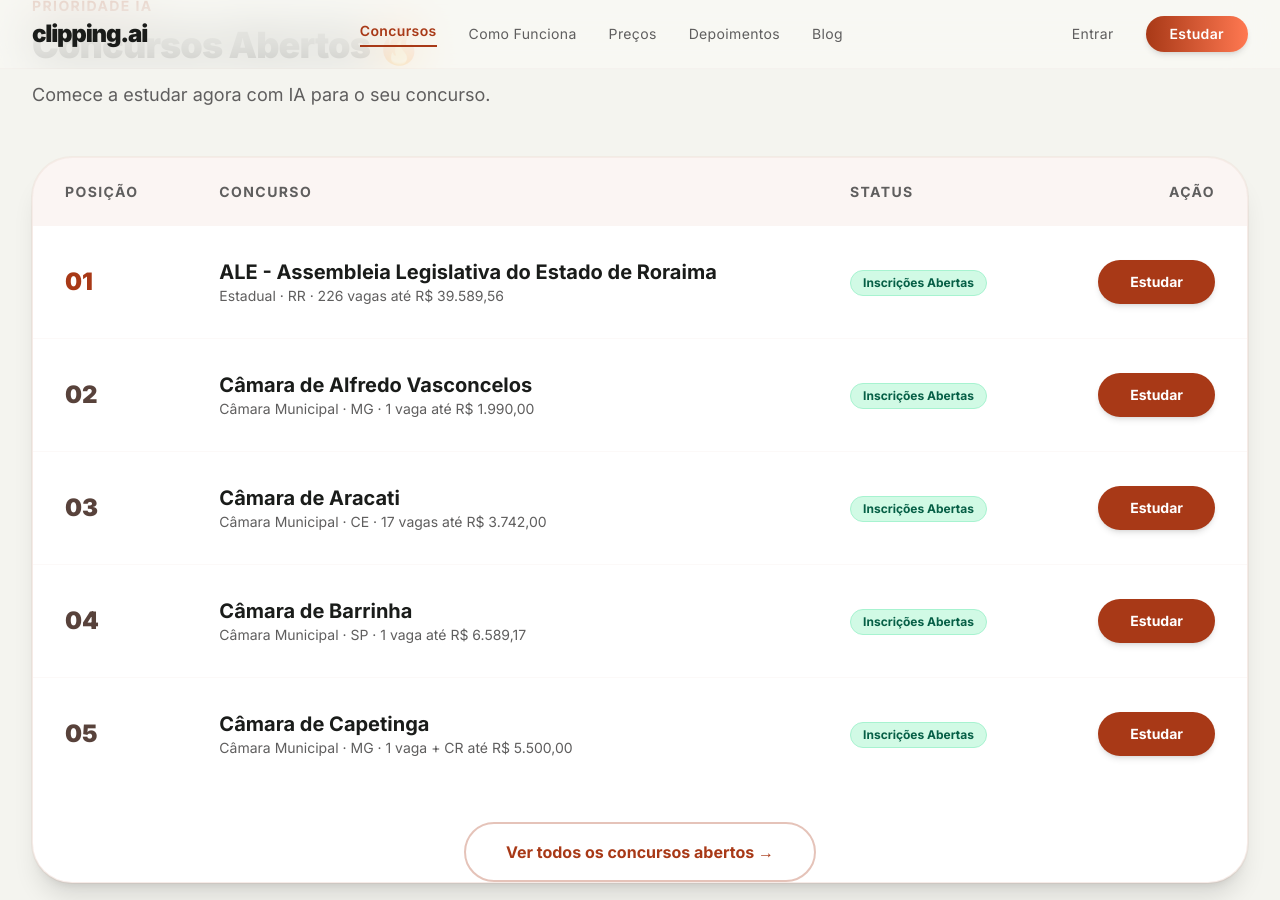
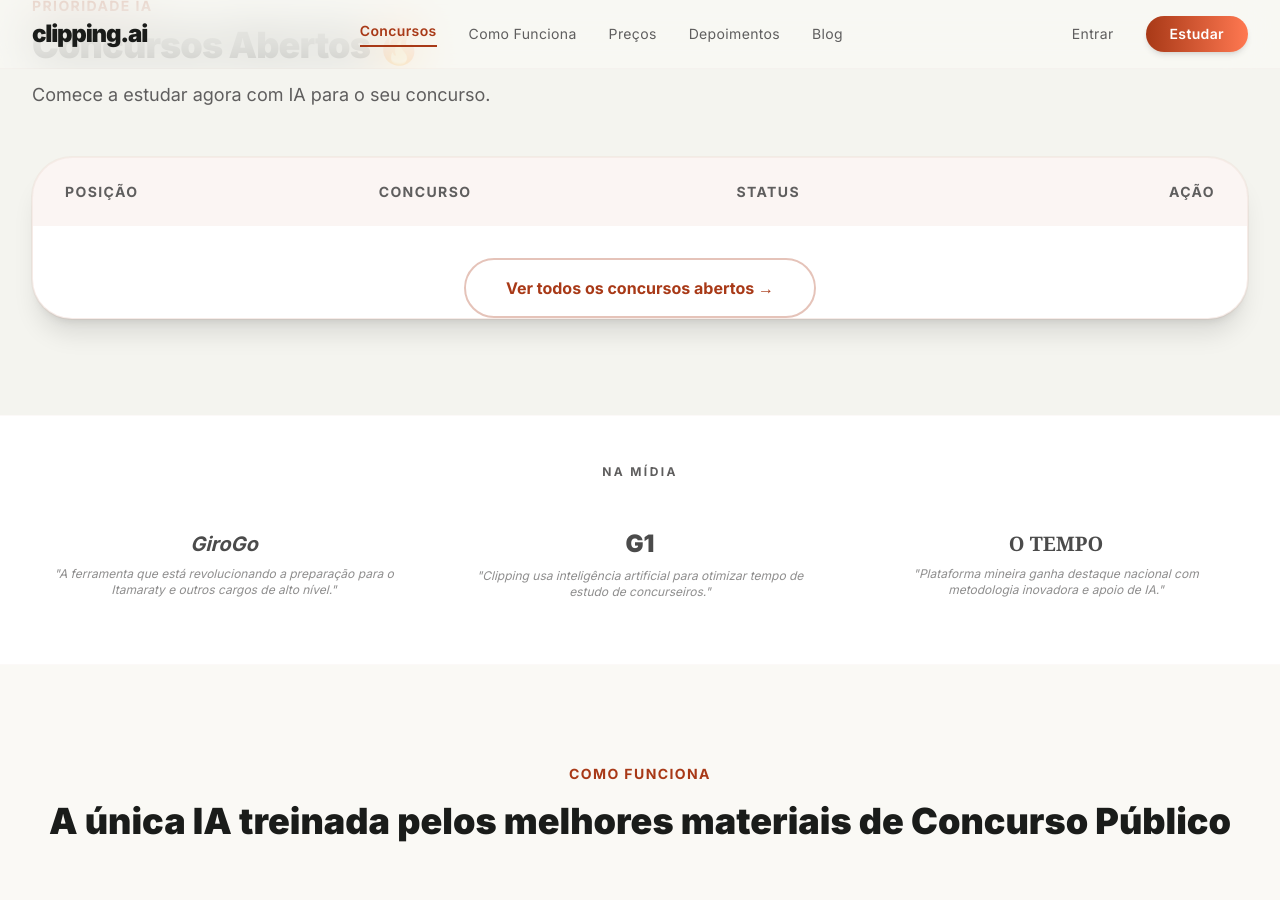
Before and after one commit to lucarp/hq4-ai-pages, a Jekyll site: the page built from index.html, in a window 1280 px wide and 900 px high, scrolled down 995 px. Built offline with Jekyll 4.4.1, drawn with Linux system fonts in a browser that asks for light colours; nearby versions of some CDN libraries.

```diff
--- a/index.html
+++ b/index.html
@@ -71,71 +71,7 @@
           </thead>
                     <tbody class="divide-y divide-outline-variant/10">
             <!-- LEADERBOARD_START -->
-            <tr class="group hover:bg-primary/5 transition-colors">
-              <td class="px-8 py-8"><span class="text-2xl font-black text-primary">01</span></td>
-              <td class="px-8 py-8">
-                <div class="flex flex-col">
-                  <span class="text-xl font-bold text-on-surface">ALE - Assembleia Legislativa do Estado de Roraima</span>
-                  <span class="text-sm text-secondary">Estadual · RR · 226 vagas até R$ 39.589,56</span>
-                </div>
-              </td>
-              <td class="px-8 py-8"><span class="inline-flex items-center px-3 py-1 rounded-full bg-emerald-100 text-emerald-800 text-xs font-bold border border-emerald-200">Inscrições Abertas</span></td>
-              <td class="px-8 py-8 text-right">
-                <a href="https://clipping.ai" class="inline-block bg-primary hover:bg-primary-container text-on-primary px-8 py-3 rounded-full text-sm font-bold transition-all shadow-md active:scale-95">Estudar</a>
-              </td>
-            </tr>
-            <tr class="group hover:bg-primary/5 transition-colors">
-              <td class="px-8 py-8"><span class="text-2xl font-black text-on-surface-variant">02</span></td>
-              <td class="px-8 py-8">
-                <div class="flex flex-col">
-                  <span class="text-xl font-bold text-on-surface">Câmara de Alfredo Vasconcelos</span>
-                  <span class="text-sm text-secondary">Câmara Municipal · MG · 1 vaga até R$ 1.990,00</span>
-                </div>
-              </td>
-              <td class="px-8 py-8"><span class="inline-flex items-center px-3 py-1 rounded-full bg-emerald-100 text-emerald-800 text-xs font-bold border border-emerald-200">Inscrições Abertas</span></td>
-              <td class="px-8 py-8 text-right">
-                <a href="https://clipping.ai" class="inline-block bg-primary hover:bg-primary-container text-on-primary px-8 py-3 rounded-full text-sm font-bold transition-all shadow-md active:scale-95">Estudar</a>
-              </td>
-            </tr>
-            <tr class="group hover:bg-primary/5 transition-colors">
-              <td class="px-8 py-8"><span class="text-2xl font-black text-on-surface-variant">03</span></td>
-              <td class="px-8 py-8">
-                <div class="flex flex-col">
-                  <span class="text-xl font-bold text-on-surface">Câmara de Aracati</span>
-                  <span class="text-sm text-secondary">Câmara Municipal · CE · 17 vagas até R$ 3.742,00</span>
-                </div>
-              </td>
-              <td class="px-8 py-8"><span class="inline-flex items-center px-3 py-1 rounded-full bg-emerald-100 text-emerald-800 text-xs font-bold border border-emerald-200">Inscrições Abertas</span></td>
-              <td class="px-8 py-8 text-right">
-                <a href="https://clipping.ai" class="inline-block bg-primary hover:bg-primary-container text-on-primary px-8 py-3 rounded-full text-sm font-bold transition-all shadow-md active:scale-95">Estudar</a>
-              </td>
-            </tr>
-            <tr class="group hover:bg-primary/5 transition-colors">
-              <td class="px-8 py-8"><span class="text-2xl font-black text-on-surface-variant">04</span></td>
-              <td class="px-8 py-8">
-                <div class="flex flex-col">
-                  <span class="text-xl font-bold text-on-surface">Câmara de Barrinha</span>
-                  <span class="text-sm text-secondary">Câmara Municipal · SP · 1 vaga até R$ 6.589,17</span>
-                </div>
-              </td>
-              <td class="px-8 py-8"><span class="inline-flex items-center px-3 py-1 rounded-full bg-emerald-100 text-emerald-800 text-xs font-bold border border-emerald-200">Inscrições Abertas</span></td>
-              <td class="px-8 py-8 text-right">
-                <a href="https://clipping.ai" class="inline-block bg-primary hover:bg-primary-container text-on-primary px-8 py-3 rounded-full text-sm font-bold transition-all shadow-md active:scale-95">Estudar</a>
-              </td>
-            </tr>
-            <tr class="group hover:bg-primary/5 transition-colors">
-              <td class="px-8 py-8"><span class="text-2xl font-black text-on-surface-variant">05</span></td>
-              <td class="px-8 py-8">
-                <div class="flex flex-col">
-                  <span class="text-xl font-bold text-on-surface">Câmara de Capetinga</span>
-                  <span class="text-sm text-secondary">Câmara Municipal · MG · 1 vaga + CR até R$ 5.500,00</span>
-                </div>
-              </td>
-              <td class="px-8 py-8"><span class="inline-flex items-center px-3 py-1 rounded-full bg-emerald-100 text-emerald-800 text-xs font-bold border border-emerald-200">Inscrições Abertas</span></td>
-              <td class="px-8 py-8 text-right">
-                <a href="https://clipping.ai" class="inline-block bg-primary hover:bg-primary-container text-on-primary px-8 py-3 rounded-full text-sm font-bold transition-all shadow-md active:scale-95">Estudar</a>
-              </td>
-            </tr>
+
             <!-- LEADERBOARD_END -->
           </tbody>
 
```
